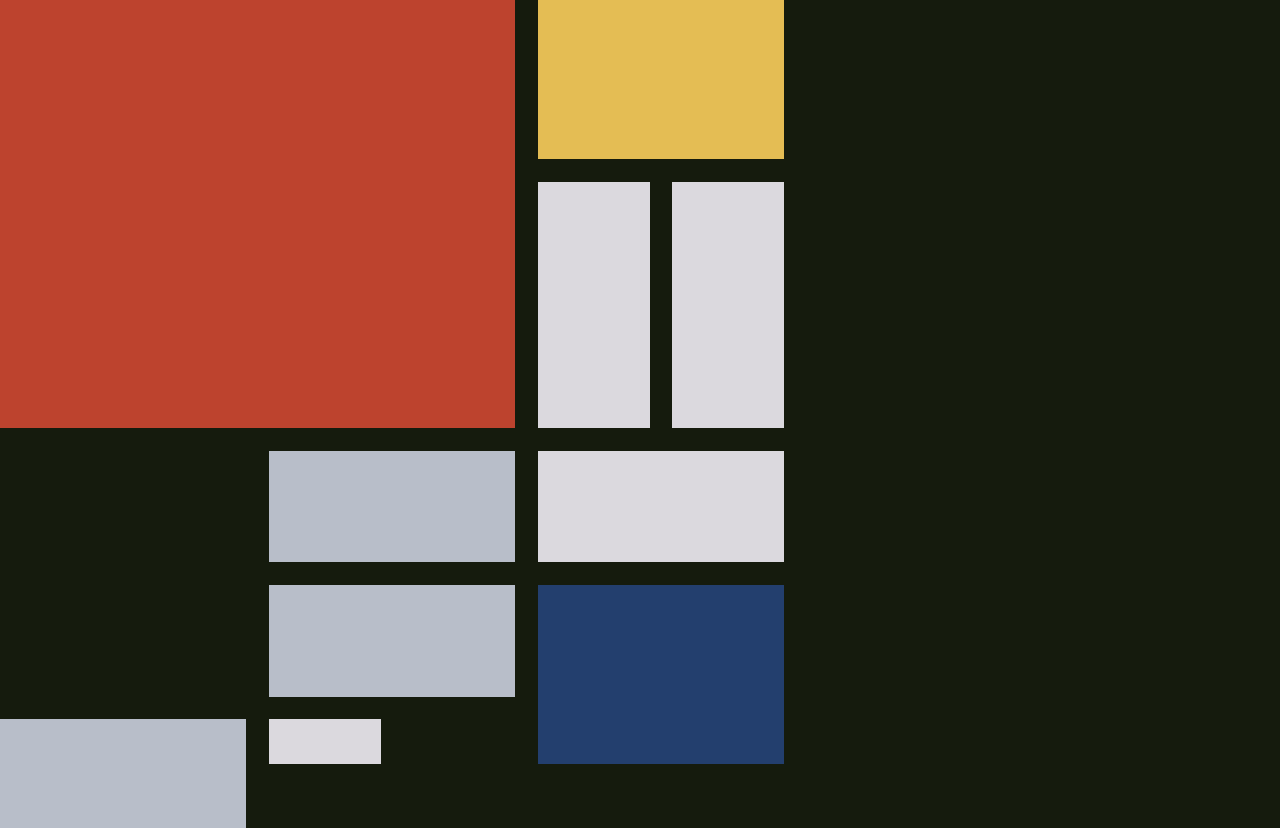
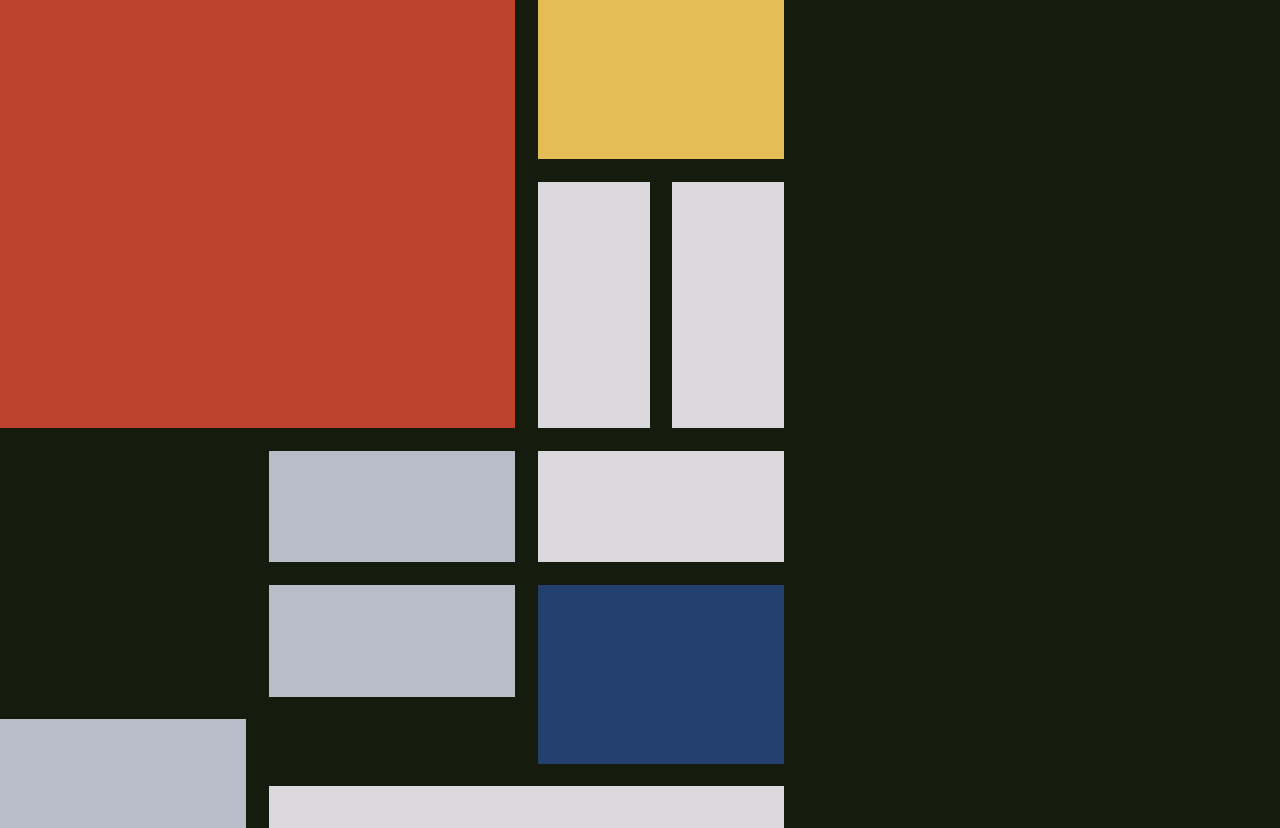
Before and after one commit to stewilondanga/mondrian-grid, a plain HTML site: page index.html in a window 1280 px wide. Shown: the part 87-915 px from the top of the page. Drawn offline with nearby package versions, Linux system fonts and the light colour scheme.

Commit message:
add css/styles.css

```diff
--- a/css/styles.css
+++ b/css/styles.css
@@ -75,11 +75,11 @@
   background: #B8BEC9;
 }
 
-/*.grid div:nth-child(11) {
+.grid div:nth-child(11) {
   grid-column: 3/7;
 }
 
-.containers {
+/*.containers {
   width: 520px;
   margin: 20px auto;
 }
```
